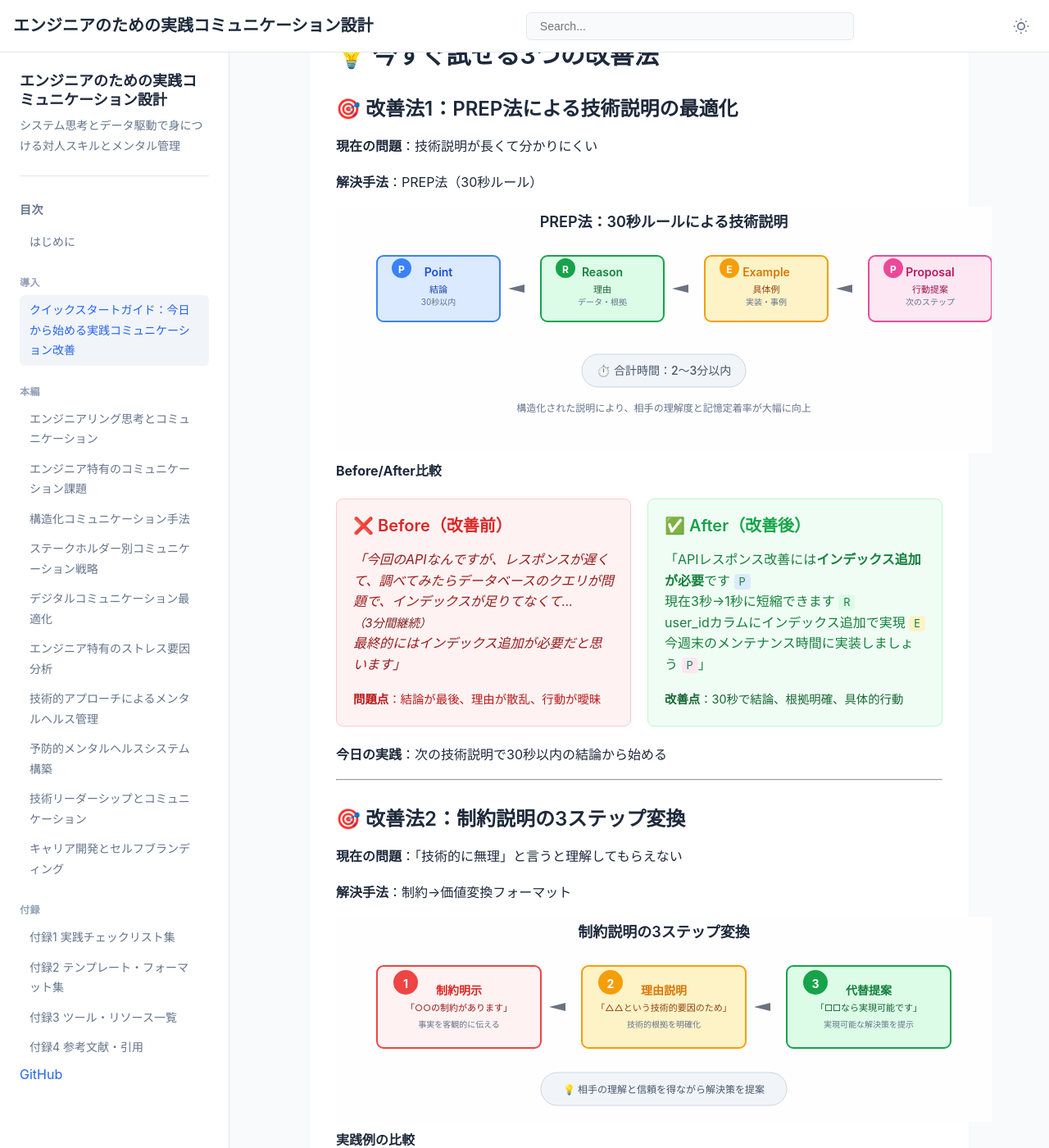
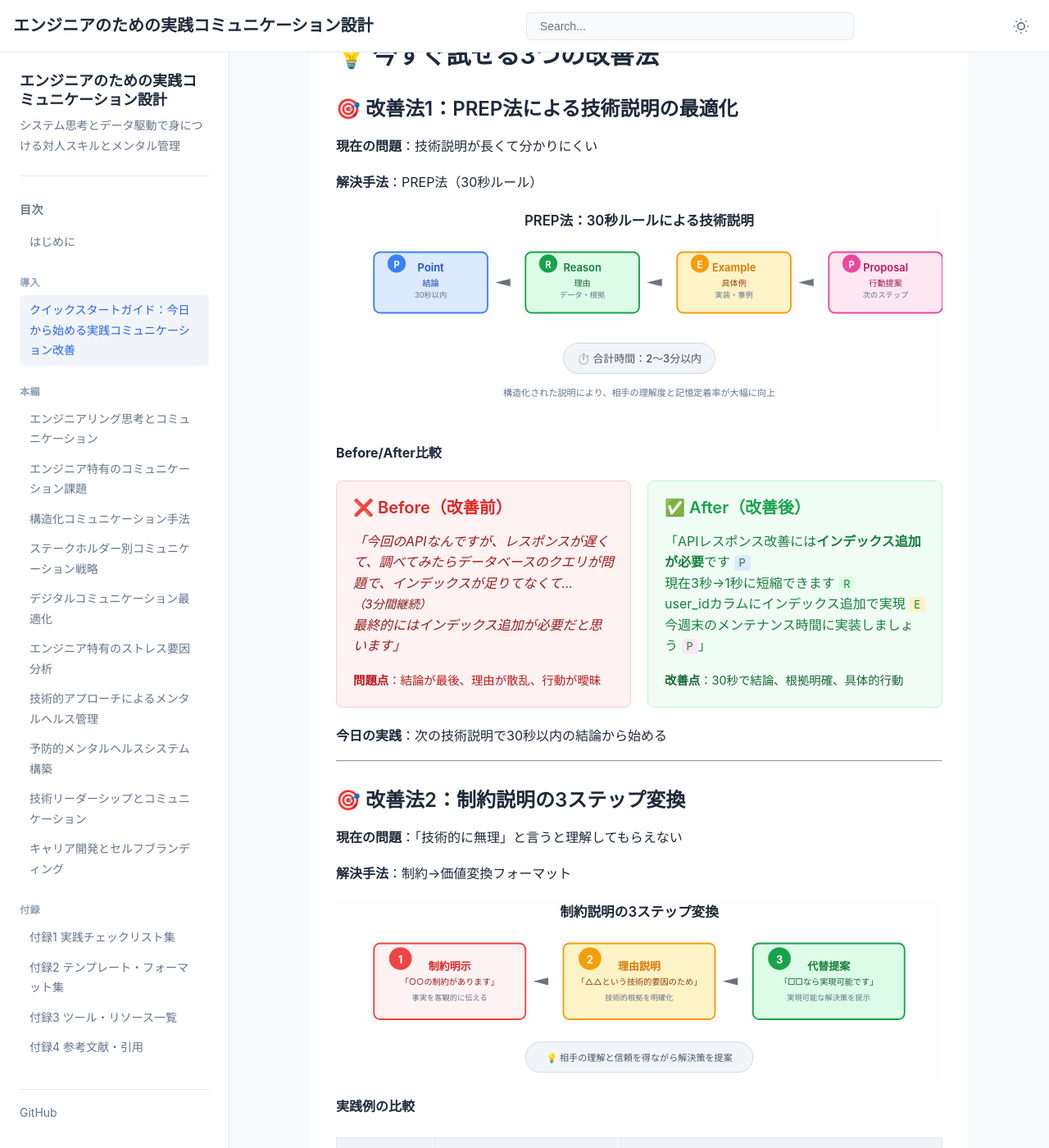
Before and after one commit to itdojp/IT-engineer-communication-book, a Jekyll site: the page built from docs/chapter-quickstart/index.md, in a window 1280 px wide and 1400 px high, scrolled down 837 px. Shown: the whole window at 82% size. Built offline with Jekyll 4.4.1, drawn with Linux system fonts in a browser that asks for light colours.

Commit message:
Sync shared assets v3.2.2 (theme safety + a11y) (#91)
* Sync shared assets v3.2.1

* Sync shared assets v3.2.2

```diff
--- a/book-config.json
+++ b/book-config.json
@@ -94,7 +94,7 @@
     }
   },
   "shared": {
-    "version": "3.2.0",
-    "lastSync": "2026-02-02T14:16:14.021Z"
+    "version": "3.2.2",
+    "lastSync": "2026-02-04T23:02:03.690Z"
   }
 }
--- a/docs/assets/css/main.css
+++ b/docs/assets/css/main.css
@@ -162,6 +162,12 @@ a:hover {
     text-decoration: underline;
 }
 
+/* Global focus-visible styles for keyboard navigation */
+*:focus-visible {
+    outline: 2px solid var(--primary-color);
+    outline-offset: 2px;
+}
+
 /* Layout */
 .book-layout {
     display: flex;
@@ -321,6 +327,30 @@ a:hover {
     padding: 0.375rem 0.75rem;
 }
 
+/* Sidebar Footer */
+.sidebar-footer {
+    margin-top: 2rem;
+    padding-top: 1rem;
+    border-top: 1px solid var(--border-color);
+}
+
+.external-links {
+    display: flex;
+    gap: 0.75rem;
+    flex-wrap: wrap;
+}
+
+.external-link {
+    font-size: 0.875rem;
+    color: var(--text-secondary);
+    text-decoration: none;
+}
+
+.external-link:hover {
+    color: var(--text-primary);
+    text-decoration: underline;
+}
+
 /* Main Content */
 .book-main {
     flex: 1;
@@ -340,6 +370,40 @@ a:hover {
     border-radius: 8px;
     padding: 2rem;
     box-shadow: var(--shadow-sm);
+    overflow-x: auto;
+    -webkit-overflow-scrolling: touch;
+}
+
+/* Content Elements */
+.page-content img,
+.page-content svg,
+.page-content video {
+    max-width: 100%;
+    height: auto;
+}
+
+.page-content table {
+    width: 100%;
+    border-collapse: collapse;
+    border-spacing: 0;
+    margin: 1.5rem 0;
+    font-size: 0.95rem;
+}
+
+.page-content th,
+.page-content td {
+    border: 1px solid var(--border-color);
+    padding: 0.5rem 0.75rem;
+    vertical-align: top;
+}
+
+.page-content thead th {
+    background: var(--bg-tertiary);
+    font-weight: 600;
+}
+
+.page-content tbody tr:nth-child(even) {
+    background: var(--bg-secondary);
 }
 
 /* Search */
--- a/docs/assets/css/mobile-responsive.css
+++ b/docs/assets/css/mobile-responsive.css
@@ -12,6 +12,10 @@
 
 /* Prevent page jumping and unwanted focus */
 .sidebar-toggle:focus {
+  outline: none;
+}
+
+.sidebar-toggle:focus-visible {
   outline: 2px solid var(--primary-color);
   outline-offset: 2px;
 }
@@ -44,7 +48,7 @@ html {
     position: fixed;
     top: var(--header-height);
     left: 0;
-    width: 280px;
+    width: var(--sidebar-width);
     height: calc(100vh - var(--header-height));
     background: var(--bg-primary);
     border-right: 1px solid var(--border-color);
--- a/docs/assets/css/syntax-highlighting.css
+++ b/docs/assets/css/syntax-highlighting.css
@@ -203,7 +203,8 @@ pre[data-lang]::before {
 .code-block-wrapper:hover .copy-button,
 .code-block-wrapper:focus-within .copy-button,
 pre:hover .copy-button,
-pre:focus-within .copy-button {
+pre:focus-within .copy-button,
+.copy-button:focus-visible {
     opacity: 1;
 }
 
--- a/docs/assets/js/theme.js
+++ b/docs/assets/js/theme.js
@@ -7,37 +7,84 @@
 
     // Constants
     const THEME_KEY = 'book-theme';
+    const LEGACY_KEYS = ['theme']; // migrate previous key if present
     const THEME_LIGHT = 'light';
     const THEME_DARK = 'dark';
 
+    function safeGetItem(key) {
+        try {
+            return localStorage.getItem(key);
+        } catch (_) {
+            return null;
+        }
+    }
+
+    function safeSetItem(key, value) {
+        try {
+            localStorage.setItem(key, value);
+        } catch (_) {}
+    }
+
+    function safeRemoveItem(key) {
+        try {
+            localStorage.removeItem(key);
+        } catch (_) {}
+    }
+
+    function normalizeTheme(value) {
+        if (value === THEME_DARK) return THEME_DARK;
+        if (value === THEME_LIGHT) return THEME_LIGHT;
+        return null;
+    }
+
+    function migrateLegacyTheme() {
+        if (normalizeTheme(safeGetItem(THEME_KEY))) return;
+        for (const key of LEGACY_KEYS) {
+            const legacy = normalizeTheme(safeGetItem(key));
+            if (legacy) {
+                safeSetItem(THEME_KEY, legacy);
+                safeRemoveItem(key);
+                break;
+            }
+        }
+    }
+
     // Get system preference
     function getSystemTheme() {
+        if (typeof window.matchMedia !== 'function') {
+            return THEME_LIGHT;
+        }
         return window.matchMedia('(prefers-color-scheme: dark)').matches ? THEME_DARK : THEME_LIGHT;
     }
 
     // Get saved theme or system preference
     function getSavedTheme() {
-        return localStorage.getItem(THEME_KEY) || getSystemTheme();
+        return normalizeTheme(safeGetItem(THEME_KEY)) || getSystemTheme();
     }
 
     // Apply theme to document
-    function applyTheme(theme) {
+    function applyTheme(theme, persist = true) {
         document.documentElement.setAttribute('data-theme', theme);
-        localStorage.setItem(THEME_KEY, theme);
+        if (persist) {
+            safeSetItem(THEME_KEY, theme);
+        }
     }
 
     // Toggle theme
     function toggleTheme() {
         const currentTheme = document.documentElement.getAttribute('data-theme');
         const newTheme = currentTheme === THEME_LIGHT ? THEME_DARK : THEME_LIGHT;
-        applyTheme(newTheme);
+        applyTheme(newTheme, true);
     }
 
     // Initialize theme
     function initTheme() {
-        // Apply saved theme
+        migrateLegacyTheme();
+
+        // Only persist when user has explicitly selected a theme (stored value exists)
+        const hadPreference = normalizeTheme(safeGetItem(THEME_KEY)) != null;
         const savedTheme = getSavedTheme();
-        applyTheme(savedTheme);
+        applyTheme(savedTheme, hadPreference);
 
         // Add event listener to theme toggle button
         const themeToggle = document.querySelector('.theme-toggle');
@@ -46,12 +93,20 @@
         }
 
         // Listen for system theme changes
-        window.matchMedia('(prefers-color-scheme: dark)').addEventListener('change', (e) => {
-            // Only apply system theme if user hasn't set a preference
-            if (!localStorage.getItem(THEME_KEY)) {
-                applyTheme(e.matches ? THEME_DARK : THEME_LIGHT);
+        if (typeof window.matchMedia === 'function') {
+            const mq = window.matchMedia('(prefers-color-scheme: dark)');
+            const handler = (e) => {
+                // Only apply system theme if user hasn't set a preference
+                if (!normalizeTheme(safeGetItem(THEME_KEY))) {
+                    applyTheme(e.matches ? THEME_DARK : THEME_LIGHT, false);
+                }
+            };
+            if (mq.addEventListener) {
+                mq.addEventListener('change', handler);
+            } else if (mq.addListener) {
+                mq.addListener(handler);
             }
-        });
+        }
     }
 
     // Initialize when DOM is ready
```
